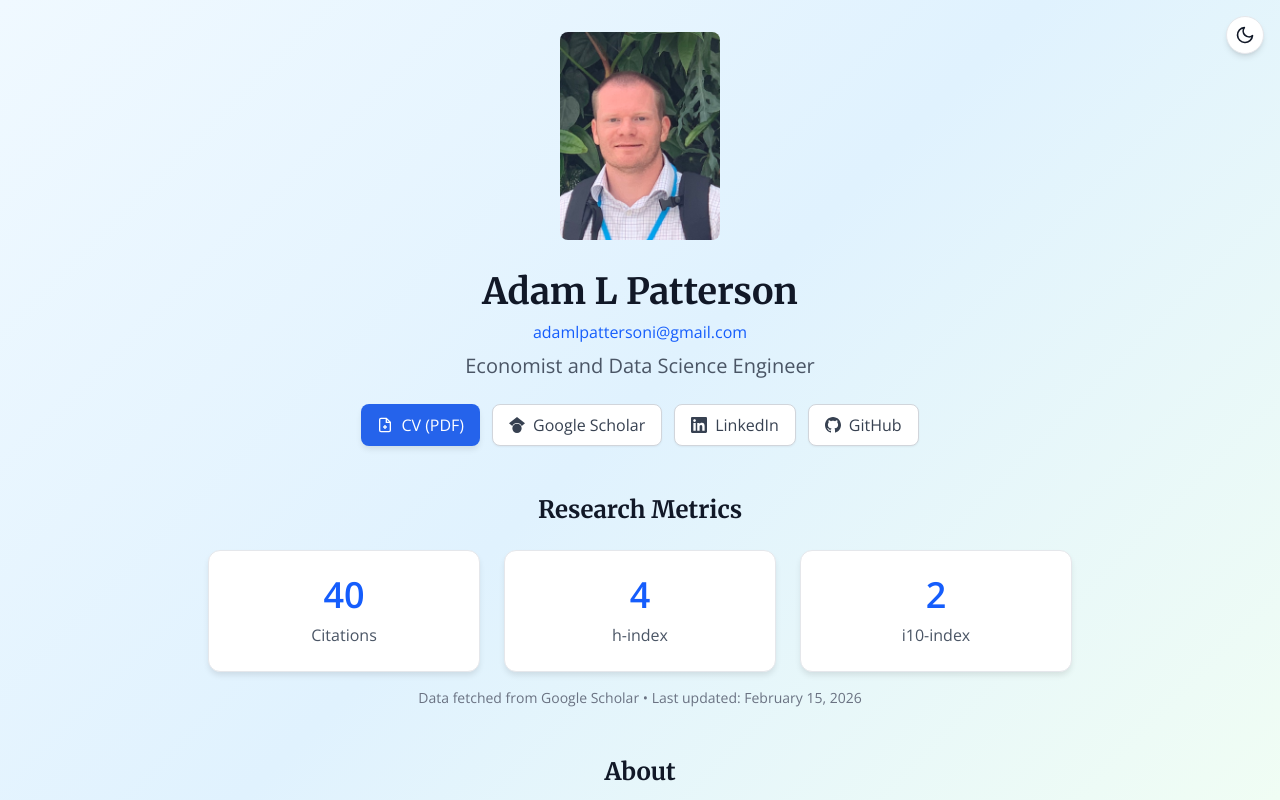
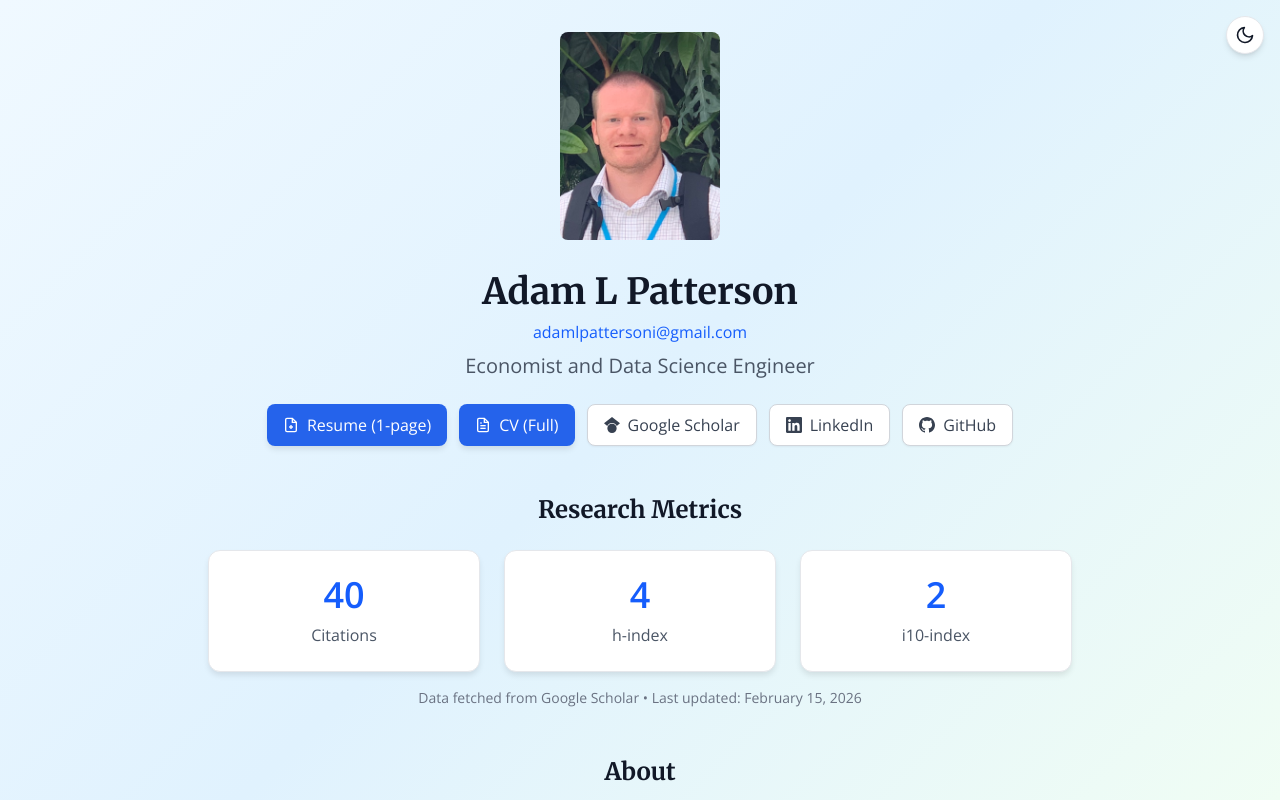
Before and after one commit to adampattersonct/personal-website, a Next.js app: page / in a window 1280 px wide. Shown: the top 800 px of the page. Built offline with nearby package versions, Linux system fonts and the light colour scheme.

Commit message:
Added resume to complement CV

```diff
--- a/components/ProfileHeader.tsx
+++ b/components/ProfileHeader.tsx
@@ -2,7 +2,7 @@
 
 import Image from 'next/image'
 import { useState } from 'react'
-import { PROFILE_DATA, RESUME_PATH, SCHOLAR_URL, LINKEDIN_URL, GITHUB_URL } from '@/lib/constants'
+import { PROFILE_DATA, RESUME_PATH, RESUME_SHORT_PATH, SCHOLAR_URL, LINKEDIN_URL, GITHUB_URL } from '@/lib/constants'
 
 export default function ProfileHeader() {
   const [imgError, setImgError] = useState(false)
@@ -54,7 +54,7 @@ export default function ProfileHeader() {
 
           <div className="flex flex-wrap gap-3 justify-center">
             <a
-              href={RESUME_PATH}
+              href={RESUME_SHORT_PATH}
               target="_blank"
               rel="noopener noreferrer"
               className="btn btn-primary"
@@ -72,7 +72,30 @@ export default function ProfileHeader() {
                 <line x1="12" y1="18" x2="12" y2="12" />
                 <line x1="9" y1="15" x2="15" y2="15" />
               </svg>
-              CV (PDF)
+              Resume (1-page)
+            </a>
+
+            <a
+              href={RESUME_PATH}
+              target="_blank"
+              rel="noopener noreferrer"
+              className="btn btn-primary"
+            >
+              <svg
+                width="16"
+                height="16"
+                viewBox="0 0 24 24"
+                fill="none"
+                stroke="currentColor"
+                strokeWidth="2"
+              >
+                <path d="M14 2H6a2 2 0 0 0-2 2v16a2 2 0 0 0 2 2h12a2 2 0 0 0 2-2V8z" />
+                <polyline points="14 2 14 8 20 8" />
+                <line x1="16" y1="13" x2="8" y2="13" />
+                <line x1="16" y1="17" x2="8" y2="17" />
+                <line x1="10" y1="9" x2="8" y2="9" />
+              </svg>
+              CV (Full)
             </a>
 
             <a
--- a/lib/constants.ts
+++ b/lib/constants.ts
@@ -2,6 +2,7 @@ export const SCHOLAR_URL = 'https://scholar.google.com/citations?user=30sUYGgAAA
 export const LINKEDIN_URL = 'https://www.linkedin.com/in/adamlpatterson/'
 export const GITHUB_URL = 'https://github.com/adampattersonct'
 export const RESUME_PATH = '/resume.pdf'
+export const RESUME_SHORT_PATH = '/resume-1.pdf'
 
 export const PROFILE_DATA = {
   name: 'Adam L Patterson',
```
Also changed, not shown: 1 other file (tests, documents, lock files or other folders).
